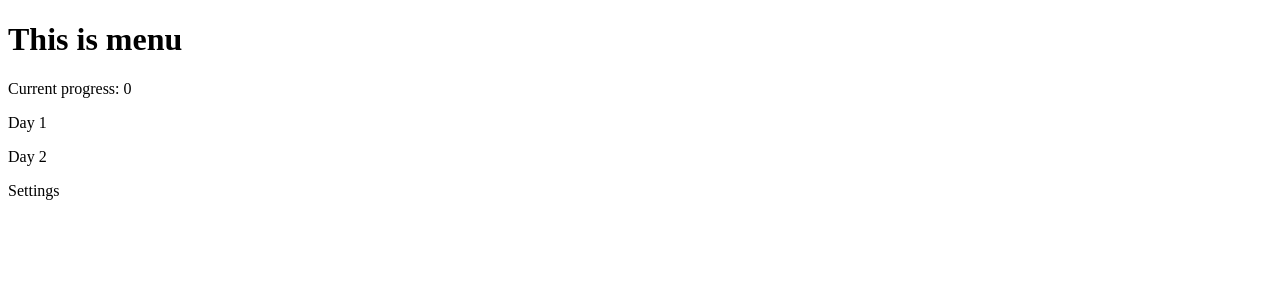
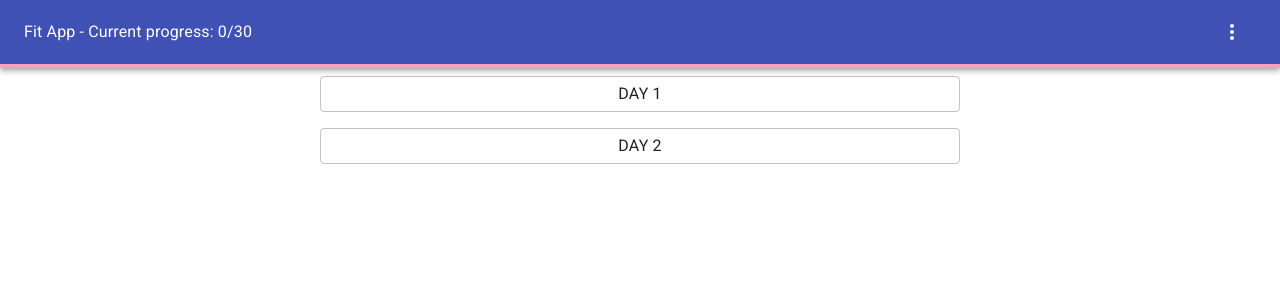
Before and after one commit to konradpardyak/fit-app, a React (Create React App) app: page / in a window 1280 px wide. Shown: the top 300 px of the page. Built offline with nearby package versions, Linux system fonts and the light colour scheme.

Commit message:
Add Material-UI to Menu

```diff
--- a/package.json
+++ b/package.json
@@ -3,6 +3,8 @@
   "version": "0.1.0",
   "private": true,
   "dependencies": {
+    "@material-ui/core": "^4.11.3",
+    "@material-ui/icons": "^4.11.2",
     "@testing-library/jest-dom": "^5.11.8",
     "@testing-library/react": "^11.2.3",
     "@testing-library/user-event": "^12.6.0",
@@ -12,6 +14,7 @@
     "react-router-dom": "^5.2.0",
     "react-scripts": "4.0.1",
     "redux": "^4.0.5",
+    "save": "^2.4.0",
     "web-vitals": "^0.2.4"
   },
   "scripts": {
--- a/public/index.html
+++ b/public/index.html
@@ -3,30 +3,16 @@
   <head>
     <meta charset="utf-8" />
     <link rel="icon" href="%PUBLIC_URL%/favicon.ico" />
-    <meta name="viewport" content="width=device-width, initial-scale=1" />
+    <meta name="viewport" content="minimum-scale=1, width=device-width, initial-scale=1" />
+    <link rel="stylesheet" href="https://fonts.googleapis.com/css?family=Roboto:300,400,500,700&display=swap" />
     <meta name="theme-color" content="#000000" />
     <meta
       name="description"
       content="Web site created using create-react-app"
     />
-    <link rel="apple-touch-icon" href="%PUBLIC_URL%/logo192.png" />
-    <!--
-      manifest.json provides metadata used when your web app is installed on a
-      user's mobile device or desktop. See https://developers.google.com/web/fundamentals/web-app-manifest/
-    -->
-    <link rel="manifest" href="%PUBLIC_URL%/manifest.json" />
-    <!--
-      Notice the use of %PUBLIC_URL% in the tags above.
-      It will be replaced with the URL of the `public` folder during the build.
-      Only files inside the `public` folder can be referenced from the HTML.
-
-      Unlike "/favicon.ico" or "favicon.ico", "%PUBLIC_URL%/favicon.ico" will
-      work correctly both with client-side routing and a non-root public URL.
-      Learn how to configure a non-root public URL by running `npm run build`.
-    -->
     <title>React App</title>
   </head>
-  <body>
+  <body style="margin: 0">
     <noscript>You need to enable JavaScript to run this app.</noscript>
     <div id="root"></div>
     <!--
--- a/src/Menu/DayCard.js
+++ b/src/Menu/DayCard.js
@@ -1,12 +1,24 @@
 import { useHistory } from 'react-router-dom';
+
+import { Button, Typography } from '@material-ui/core';
+import { makeStyles } from '@material-ui/core/styles';
+
+const useStyles = makeStyles({
+  buttonStyle: props => {
+    return {
+      color: props.isFinished && "red"
+    }
+  }
+});
 
 const DayCard = (props) => {
   const {id} = props;
   let history = useHistory();
+  const classes = useStyles(props);
   return (
-    <div onClick={() => history.push(`/day/${id}`)}>
-      <p>Day {id}</p>
-    </div>
+    <Button className={classes.buttonStyle} variant="outlined" color="default" fullWidth onClick={() => history.push(`/day/${id}`)}>
+      <Typography>Day {id}</Typography>
+    </Button>
   );
 }
 
--- /dev/null
+++ b/src/Menu/Header.js
@@ -0,0 +1,50 @@
+import { useSelector } from 'react-redux';
+import { useState } from 'react';
+import { useHistory } from 'react-router-dom';
+
+import { AppBar, Toolbar, Typography, IconButton, Menu, MenuItem, LinearProgress } from '@material-ui/core';
+import MoreVertIcon from '@material-ui/icons/MoreVert';
+import { makeStyles } from '@material-ui/core/styles';
+
+const useStyles = makeStyles({
+  headerStyle: {
+    flex: 1
+  }
+});
+
+const Header = () => {
+  const progress = useSelector((state) => state.progress.progress);
+  let history = useHistory();
+  const [anchorEl, setAnchorEl] = useState(null);
+  const classes = useStyles();
+
+  const handleClick = (event) => {
+    setAnchorEl(event.currentTarget);
+  };
+
+  const handleClose = () => {
+    setAnchorEl(null);
+  };
+  return (
+    <AppBar position="static">
+      <Toolbar>
+        <Typography className={classes.headerStyle} >Fit App - Current progress: {progress}/30</Typography>
+        <IconButton aria-label="menu" color="inherit" aria-haspopup="true" onClick={handleClick}>
+          <MoreVertIcon />
+        </IconButton>
+        <Menu
+        id="simple-menu"
+        anchorEl={anchorEl}
+        keepMounted
+        open={Boolean(anchorEl)}
+        onClose={handleClose}
+        >
+          <MenuItem onClick={() => history.push(`/settings`)}>Settings</MenuItem>
+        </Menu>
+      </Toolbar>
+      <LinearProgress color="secondary" variant="determinate" value={Math.round((progress/30)*100)} />
+    </AppBar>
+  )
+}
+
+export default Header;
--- a/src/Menu/Menu.js
+++ b/src/Menu/Menu.js
@@ -1,23 +1,20 @@
-import { useHistory } from 'react-router-dom';
-import { useSelector } from 'react-redux';
+import Header from './Header';
+import MenuContent from './MenuContent';
 
-import DayCard from './DayCard';
+import { Grid } from '@material-ui/core';
 
 const Menu = () => {
-  const progress = useSelector((state) => state.progress.progress);
-  const plan = useSelector((state) => state.plan.plan);
-  let history = useHistory();
   return (
-    <div>
-      <h1>This is menu</h1>
-      <p>Current progress: {progress}</p>
-
-      {plan.days.map((day) => (
-        <DayCard id={day.dayId} key={day.dayId} />
-      ))}
-
-      <div onClick={() => history.push(`/settings`)}>Settings</div>
-    </div>
+    <Grid container direction="column">
+      <Grid item>
+        <Header />
+      </Grid>
+      <Grid item container justify="center">
+        <Grid item xs={10} sm={6}>
+          <MenuContent />
+        </Grid>
+      </Grid>
+    </Grid>
   );
 }
 
--- /dev/null
+++ b/src/Menu/MenuContent.js
@@ -0,0 +1,30 @@
+import { useSelector } from 'react-redux';
+
+import DayCard from './DayCard';
+
+import { Grid } from '@material-ui/core';
+import { makeStyles } from '@material-ui/core/styles';
+
+const useStyles = makeStyles({
+  contentStyle: {
+    padding: "8px 0 8px 0"
+  }
+});
+
+const MenuContent = () => {
+  const plan = useSelector((state) => state.plan.plan);
+  const progress = useSelector((state) => state.progress.progress);
+  const classes = useStyles();
+
+  return (
+    <Grid container className={classes.contentStyle} direction="column" justify="space-evenly" spacing={2}>
+      {plan.days.map((day) => (
+        <Grid item key={day.dayId}>
+          <DayCard id={day.dayId} isFinished={day.dayId <= progress} key={day.dayId} />
+        </Grid>
+      ))}
+    </Grid>
+  )
+}
+
+export default MenuContent;
```
Also changed, not shown: 1 other file (tests, documents, lock files or other folders).
